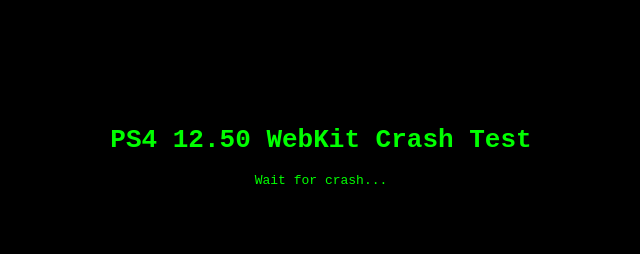
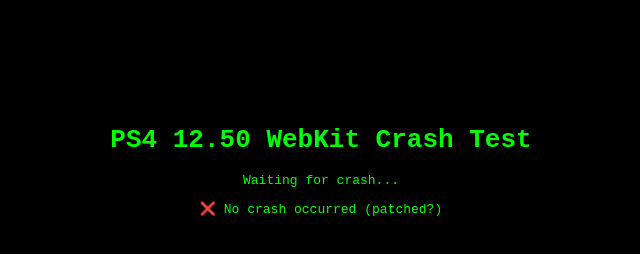
Before and after one commit to rve3030a/msx-dizip, a plain HTML site: page index.html in a window 1280 px wide. Shown: the whole page, without its empty margins (319-959 px from the left). Drawn offline with Linux system fonts and the light colour scheme.

Commit message:
Update index.html

```diff
--- a/index.html
+++ b/index.html
@@ -1,8 +1,8 @@
 <!DOCTYPE html>
 <html>
 <head>
+  <meta charset="utf-8">
   <title>PS4 12.50 WebKit Crash</title>
-    <meta charset="utf-8" />
   <style>
     body {
       background: black;
@@ -15,21 +15,22 @@
 </head>
 <body>
   <h1>PS4 12.50 WebKit Crash Test</h1>
-    <p>Wait for crash...</p>
+  <p>Waiting for crash...</p>
 
   <script>
-      // PS4 12.50 WebKit crash trigger (Type Confusion)
-      let ab = new ArrayBuffer(0x100);
-      let dv = new DataView(ab);
-      let crash = () => {
+    // Based on known 12.50 crash pattern
+    function crash() {
+      try {
+        let arr = [1.1];
         for (let i = 0; i < 100000; i++) {
-          try {
-            dv.setFloat64(-1, 13.37); // intentionally out of bounds
+          arr.__proto__ = new Uint32Array(1);
+        }
+        document.body.innerHTML += "<p>❌ No crash occurred (patched?)</p>";
       } catch (e) {
-            // expected error
+        document.body.innerHTML += "<p>✅ Crash triggered ✔️</p>";
       }
     }
-      };
+
     setTimeout(crash, 1000);
   </script>
 </body>
```
Lines whose indentation alone changed are shown as unchanged.
